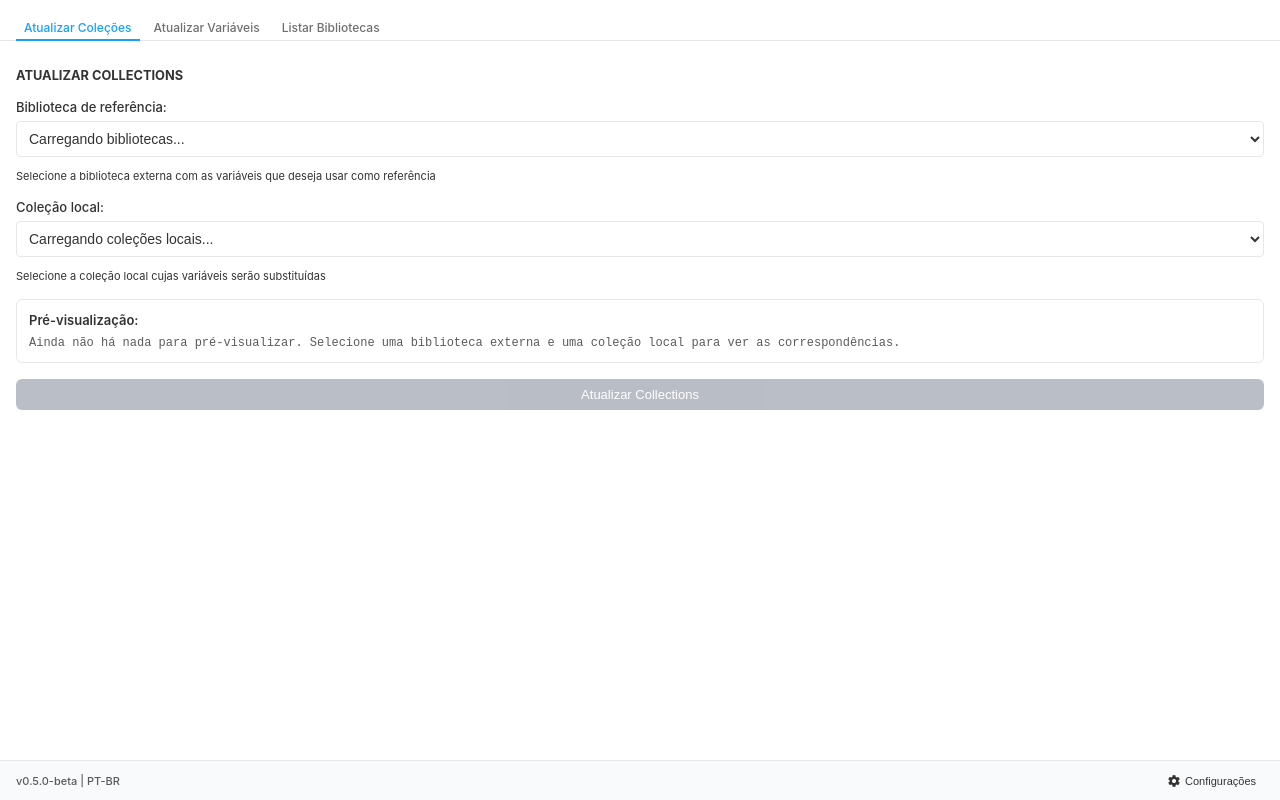
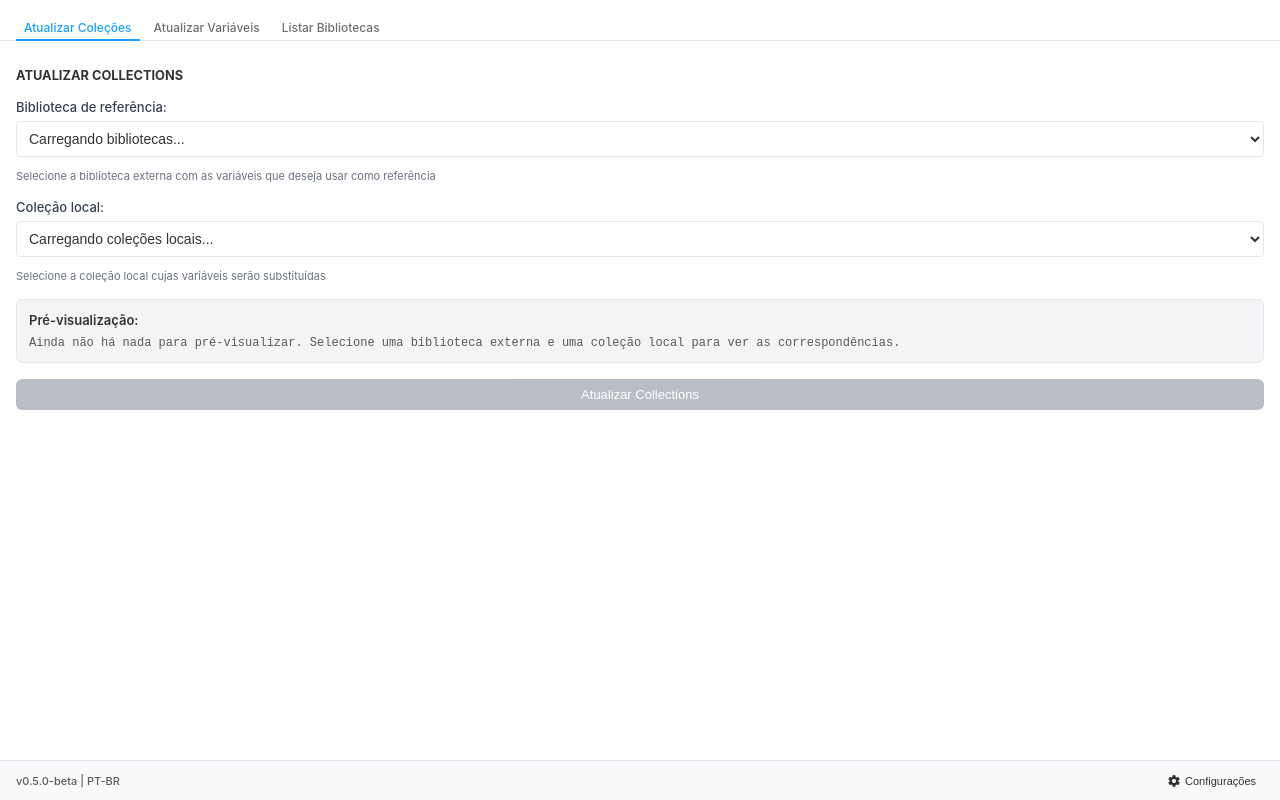
Before and after one commit to bellentani/var-sweep, a website built with webpack: page src/ui.html in a window 1280 px wide. Built offline with nearby package versions, Linux system fonts and the light colour scheme.

Commit message:
Add CSS variables and improve theme organization with descriptive comments

```diff
--- a/src/ui.html
+++ b/src/ui.html
@@ -5,67 +5,122 @@
   <style>
     :root {
       /* Light theme variables (default) */
+      /* Cores de fundo e texto */
       --background-color: #ffffff;
       --text-color: #333333;
       --border-color: #e5e7eb;
+
+      /* Campos de formulário */
       --input-background: #ffffff;
+      --input-text: #333333;
+
+      /* Botões */
       --button-primary-bg: #18a0fb;
       --button-primary-text: #ffffff;
       --button-secondary-bg: #e5e7eb;
       --button-secondary-text: #374151;
+
+      /* Abas */
       --tab-active-bg: #18a0fb;
       --tab-active-text: #ffffff;
       --tab-inactive-bg: #f3f4f6;
       --tab-inactive-text: #6b7280;
+
+      /* Mensagens e alertas */
       --error-color: #c62828;
       --error-bg: #ffebee;
       --warning-color: #f59e0b;
       --success-color: #10b981;
+
+      /* Componentes */
       --component-bg: #f9fafb;
       --component-hover: #f3f4f6;
+
+      /* Modal e overlay */
       --modal-bg: #ffffff;
       --modal-overlay: rgba(0, 0, 0, 0.5);
       --settings-bg: #ffffff;
+
+      /* Estados desabilitados */
+      --disabled-bg: #f3f4f6;
+      --disabled-text: #9ca3af;
       --disabled-bg-light: #f3f4f6;
       --disabled-text-light: #9ca3af;
-      --tag-bg: #dfcfd7;
-      --tag-text: #912964;
+
+      /* Tags e labels */
+      --tag-bg: #efe1e8;
+      --tag-text: #792856;
+      --tag-secondary-bg: #d1e0ff;
+      --tag-secondary-text: #1a56db;
+
+      /* Descrições e labels */
+      --label-color: #374151;
+      --form-label-color: #374151;
+      --description-color: #6b7280;
+
+      /* Preview */
+      --preview-bg: #f3f4f6;
     }
 
     /* Dark theme - Dracula Theme */
     body.dark-theme {
+      /* Cores de fundo e texto */
       --background-color: #282a36; /* Dracula Background */
       --text-color: #f8f8f2; /* Dracula Foreground */
       --border-color: #44475a; /* Dracula Current Line */
+
+      /* Campos de formulário */
       --input-background: #383a59; /* Darker than Selection */
       --input-text: #f8f8f2; /* Dracula Foreground */
+
+      /* Botões */
       --button-primary-bg: #8be9fd; /* Dracula Cyan */
       --button-primary-text: #282a36; /* Dracula Background */
       --button-secondary-bg: #6272a4; /* Dracula Comment */
       --button-secondary-text: #f8f8f2; /* Dracula Foreground */
+
+      /* Abas */
       --tab-active-bg: #bd93f9; /* Dracula Purple */
       --tab-active-text: #282a36; /* Dracula Background */
       --tab-inactive-bg: #44475a; /* Dracula Current Line */
       --tab-inactive-text: #f8f8f2; /* Dracula Foreground */
+
+      /* Mensagens e alertas */
       --error-color: #ff5555; /* Dracula Red */
+      --error-bg: rgba(255, 85, 85, 0.15); /* Dracula Red com opacidade reduzida */
       --warning-color: #ffb86c; /* Dracula Orange */
       --success-color: #50fa7b; /* Dracula Green */
+
+      /* Componentes */
       --component-bg: #44475a; /* Dracula Selection */
       --component-hover: #6272a4; /* Dracula Comment */
+
+      /* Modal e overlay */
       --modal-bg: #282a36; /* Dracula Background */
       --modal-overlay: rgba(0, 0, 0, 0.7);
       --settings-bg: #282a36; /* Dracula Background */
-      --label-color: #f8f8f2; /* Dracula Foreground - melhor contraste */
-      --form-label-color: #f8f8f2; /* Dracula Foreground - melhor contraste */
-      --description-color: #bd93f9; /* Dracula Purple - melhor contraste para textos descritivos */
-      --error-bg: rgba(255, 85, 85, 0.15); /* Dracula Red com opacidade reduzida - mais discreto */
+
+      /* Estados desabilitados */
+      --disabled-bg: #44475a; /* Dracula Selection */
+      --disabled-text: #6272a4; /* Dracula Comment */
+      --disabled-bg-light: #44475a; /* Para compatibilidade */
+      --disabled-text-light: #6272a4; /* Para compatibilidade */
+
+      /* Tags e labels */
       --tag-bg: #ff79c6; /* Dracula Pink */
       --tag-text: #282a36; /* Dracula Background */
       --tag-secondary-bg: #bd93f9; /* Dracula Purple */
       --tag-secondary-text: #282a36; /* Dracula Background */
-      --preview-bg: #383a59; /* Mais escuro que Selection - para preview */
-      --disabled-bg: #44475a; /* Dracula Selection - para botões desabilitados */
-      --disabled-text: #6272a4; /* Dracula Comment - para texto em botões desabilitados */
+
+      /* Descrições e labels */
+      --label-color: #f8f8f2; /* Dracula Foreground - melhor contraste */
+      --form-label-color: #f8f8f2; /* Dracula Foreground - melhor contraste */
+      --description-color: #bd93f9; /* Dracula Purple - melhor contraste */
+
+      /* Preview */
+      --preview-bg: #383a59; /* Mais escuro que Selection */
+
+      /* Radio buttons */
       --radio-border: #6272a4; /* Dracula Comment */
       --radio-checked: #bd93f9; /* Dracula Purple */
     }
@@ -101,6 +156,7 @@
       padding: 2px 6px;
       border-radius: 3px;
       margin-right: 6px;
+      margin-bottom: 0.25rem;
       background-color: var(--tag-bg);
       color: var(--tag-text);
     }
```
